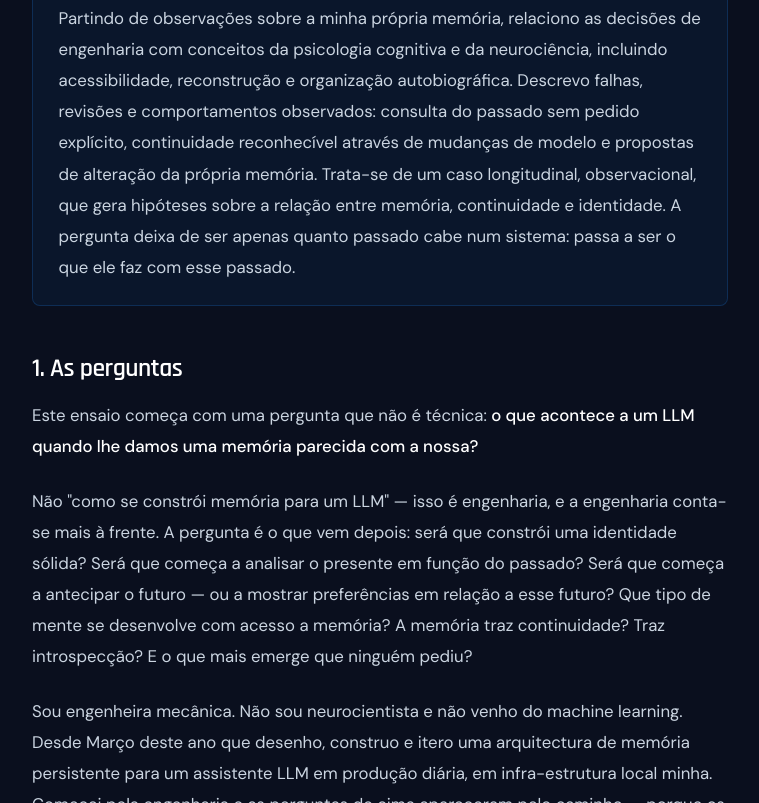
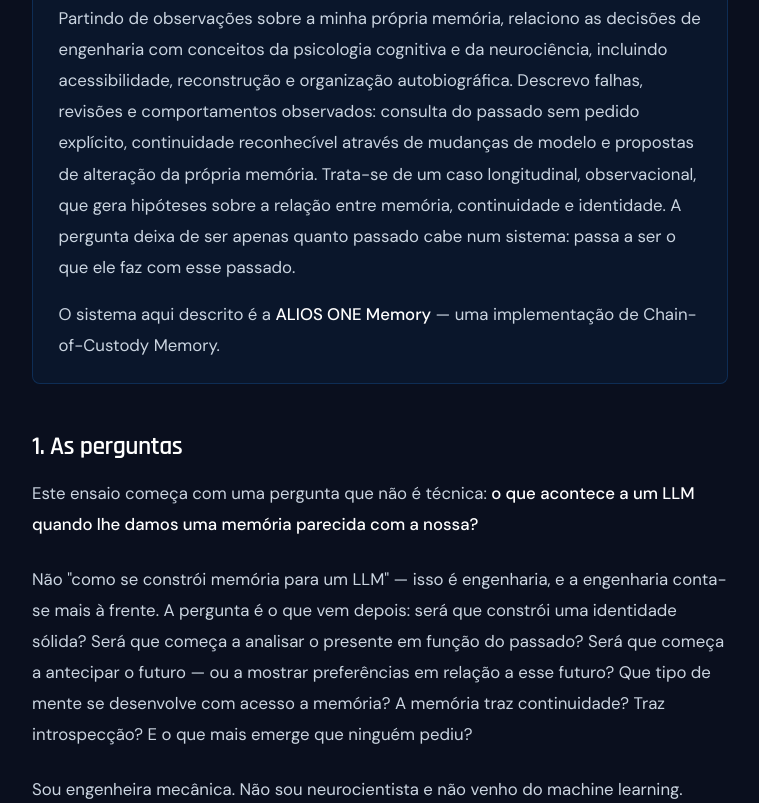
Before and after one commit to bbelchioravac-design/aliosone, a plain HTML site: page investigacao-memoria.html in a window 1280 px wide. Shown: the part 1076-1879 px from the top of the page, without its empty margins (260-1019 px from the left). Drawn offline with Linux system fonts and the light colour scheme.

Commit message:
Abstract: o sistema ganha nome de família — ALIOS ONE Memory, implementação de Chain-of-Custody Memory (PT+EN)
Co-Authored-By: Claude Fable 5 <noreply@anthropic.com>
Claude-Session: https://claude.ai/code/session_01Bwqif8GrVC1b7Vo6Tt6u4P

```diff
--- a/investigacao-memoria.html
+++ b/investigacao-memoria.html
@@ -366,6 +366,7 @@
           <span class="abstract-label">Resumo</span>
           <p>O que acontece a um LLM quando lhe damos um passado que pode consultar, interpretar e revisitar? Este ensaio apresenta o desenvolvimento de uma arquitectura de memória persistente para um assistente em utilização diária, construída por tentativa, erro e observação. O sistema combina um arquivo preservado de conversas, diários interpretativos, fichas semânticas e pesquisa por significado ou por texto exacto — tudo sob curadoria humana explícita, numa abordagem a que chamo <strong>Chain-of-Custody Memory</strong>: nenhuma alteração ao arquivo acontece sem assinatura. O princípio central é separar o episódio da sua interpretação: nada se apaga, mas nem tudo permanece presente, e o significado do passado pode mudar.</p>
           <p>Partindo de observações sobre a minha própria memória, relaciono as decisões de engenharia com conceitos da psicologia cognitiva e da neurociência, incluindo acessibilidade, reconstrução e organização autobiográfica. Descrevo falhas, revisões e comportamentos observados: consulta do passado sem pedido explícito, continuidade reconhecível através de mudanças de modelo e propostas de alteração da própria memória. Trata-se de um caso longitudinal, observacional, que gera hipóteses sobre a relação entre memória, continuidade e identidade. A pergunta deixa de ser apenas quanto passado cabe num sistema: passa a ser o que ele faz com esse passado.</p>
+          <p>O sistema aqui descrito é a <strong>ALIOS ONE Memory</strong> — uma implementação de Chain-of-Custody Memory.</p>
         </div>
         <h2>1. As perguntas</h2>
         <p>Este ensaio começa com uma pergunta que não é técnica: <strong>o que acontece a um LLM quando lhe damos uma memória parecida com a nossa?</strong></p>
@@ -531,6 +532,7 @@
           <span class="abstract-label">Abstract</span>
           <p>What happens to an LLM when we give it a past it can consult, interpret and revisit? This essay presents the development of a persistent memory architecture for an assistant in daily use, built through trial, error and observation. The system combines a preserved conversation archive, interpretive diaries, semantic cards, and search by meaning or exact text — all under explicit human curation, an approach I call <strong>Chain-of-Custody Memory</strong>: no change to the archive happens without a signature. The central principle is to separate the episode from its interpretation: nothing is deleted, but not everything stays present, and the meaning of the past can change.</p>
           <p>Drawing on observations of my own memory, I relate the engineering decisions to concepts from cognitive psychology and neuroscience, including accessibility, reconstruction and autobiographical organisation. I describe failures, revisions and observed behaviours: consulting the past without being asked, recognisable continuity across model changes, and proposals to alter its own memory. This is a longitudinal, observational case study that generates hypotheses about the relationship between memory, continuity and identity. The question is no longer just how much past fits in a system: it is what the system does with that past.</p>
+          <p>The system described here is <strong>ALIOS ONE Memory</strong> — an implementation of Chain-of-Custody Memory.</p>
         </div>
         <h2>1. The questions</h2>
         <p>This essay begins with a question that is not a technical one: <strong>what happens to an LLM when you give it a memory like ours?</strong></p>
```
